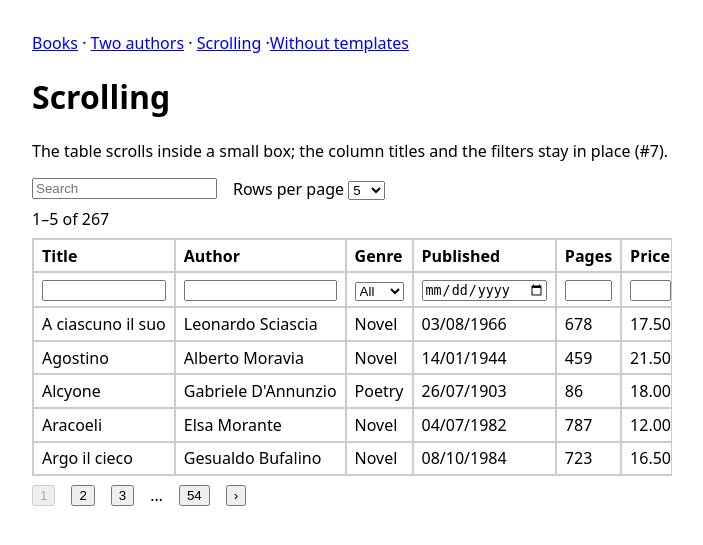
After one commit to morlandi/django-htmx-datatable, a Django app: page /scroll/ in a window 1280 px wide. The commit adds this page. Shown: the top 545 px of the page, without its empty margins (0-703 px from the left). Run offline with Django 4.2, Linux system fonts and the light colour scheme; data comes from the database, SQL or seed files in the repository; parts of the project's set-up code (start-up, migrations or seed data) failed here and were passed over.

Commit message:
Wrap the <table> in a scroll container (#7)
table.html wraps the table in <div class="htmx-datatable-scroll">, with
no styles: the project adds overflow: auto and, if it wants, a fixed
header. The htmx fragment does not change. README step 7 shows both; the
example project has a /scroll/ page with a wide table in a small box.

```diff
--- a/example/books/spa.html
+++ b/example/books/spa.html
@@ -19,6 +19,7 @@
     body { font-family: system-ui, sans-serif; margin: 2rem; }
     nav { margin-bottom: 1rem; }
     .htmx-datatable-toolbar, .htmx-datatable-status, .htmx-datatable-pager { display: flex; gap: 1rem; align-items: center; margin: .5rem 0; }
+    .htmx-datatable-scroll { overflow-x: auto; }
     .htmx-datatable-table { border-collapse: collapse; width: 100%; }
     .htmx-datatable-table th, .htmx-datatable-table td { border: 1px solid #ccc; padding: .3rem .5rem; text-align: left; }
     .htmx-datatable-filters input, .htmx-datatable-filters select { width: 100%; box-sizing: border-box; }
--- a/example/books/templates/books/base.html
+++ b/example/books/templates/books/base.html
@@ -9,6 +9,7 @@
     body { font-family: system-ui, sans-serif; margin: 2rem; }
     nav { margin-bottom: 1rem; }
     .htmx-datatable-toolbar, .htmx-datatable-status, .htmx-datatable-pager { display: flex; gap: 1rem; align-items: center; margin: .5rem 0; }
+    .htmx-datatable-scroll { overflow-x: auto; }
     .htmx-datatable-table { border-collapse: collapse; width: 100%; }
     .htmx-datatable-table th, .htmx-datatable-table td { border: 1px solid #ccc; padding: .3rem .5rem; text-align: left; }
     .htmx-datatable-filters input, .htmx-datatable-filters select { width: 100%; box-sizing: border-box; }
@@ -19,7 +20,7 @@
   </style>
 </head>
 <body>
-  <nav><a href="{% url 'books' %}">Books</a> · <a href="{% url 'compare' %}">Two authors</a> · <a href="{% url 'spa' %}">Without templates</a></nav>
+  <nav><a href="{% url 'books' %}">Books</a> · <a href="{% url 'compare' %}">Two authors</a> · <a href="{% url 'scroll' %}?page_size=25">Scrolling</a> ·<a href="{% url 'spa' %}">Without templates</a></nav>
   {% block content %}{% endblock %}
 </body>
 </html>
--- /dev/null
+++ b/example/books/templates/books/scroll.html
@@ -0,0 +1,15 @@
+{% extends "books/base.html" %}
+{% load htmx_datatable %}
+{% block title %}Scrolling{% endblock %}
+{% block content %}
+  <h1>Scrolling</h1>
+  <p>The table scrolls inside a small box; the column titles and the filters stay in place (#7).</p>
+  <style>
+    .demo-scroll { max-width: 40rem; }
+    .demo-scroll .htmx-datatable-scroll { overflow: auto; max-height: 20rem; border: 1px solid #ccc; }
+    .demo-scroll thead { position: sticky; top: 0; background: white; }
+    .demo-scroll .htmx-datatable-table { border-collapse: separate; border-spacing: 0; }
+    .demo-scroll .htmx-datatable-table td, .demo-scroll .htmx-datatable-table th { white-space: nowrap; }
+  </style>
+  <div class="demo-scroll">{% htmx_datatable "books-table" %}</div>
+{% endblock %}
--- a/example/urls.py
+++ b/example/urls.py
@@ -10,6 +10,8 @@ urlpatterns = [
     path("", TemplateView.as_view(template_name="books/book_list.html"), name="books"),
     path("books/table/", BookTableView.as_view(), name="books-table"),
     path("compare/", CompareView.as_view(), name="compare"),
+    # A wide table in a small box, with a fixed header (#7)
+    path("scroll/", TemplateView.as_view(template_name="books/scroll.html"), name="scroll"),
     path("authors/<int:pk>/books/table/", AuthorBookTableView.as_view(), name="author-books-table"),
     # A page without Django templates, with its client-side routes (#4)
     path("spa/", spa_page, name="spa"),
--- a/htmx_datatable/templates/htmx_datatable/table.html
+++ b/htmx_datatable/templates/htmx_datatable/table.html
@@ -7,6 +7,8 @@
     {% if table.prefix %}<input type="hidden" name="_dt" value="{{ table.prefix }}">{% endif %}
     {% block toolbar %}{% include "htmx_datatable/toolbar.html" %}{% endblock %}
     {% block status %}{% include "htmx_datatable/status.html" %}{% endblock %}
+    {# A wide table scrolls here; styles are up to the project (#7) #}
+    <div class="htmx-datatable-scroll">
       <table class="htmx-datatable-table">
         <thead>
           {% block header %}{% include "htmx_datatable/header_row.html" %}{% endblock %}
@@ -14,6 +16,7 @@
         </thead>
         {% block body %}{% include "htmx_datatable/body.html" %}{% endblock %}
       </table>
+    </div>
     {% block pager %}{% include "htmx_datatable/pager.html" %}{% endblock %}
   </form>
 </div>
```
Also changed, not shown: tests/test_views.py (+2 -0 lines), CHANGELOG.md, README.md. Lines whose indentation alone changed are shown as unchanged.
